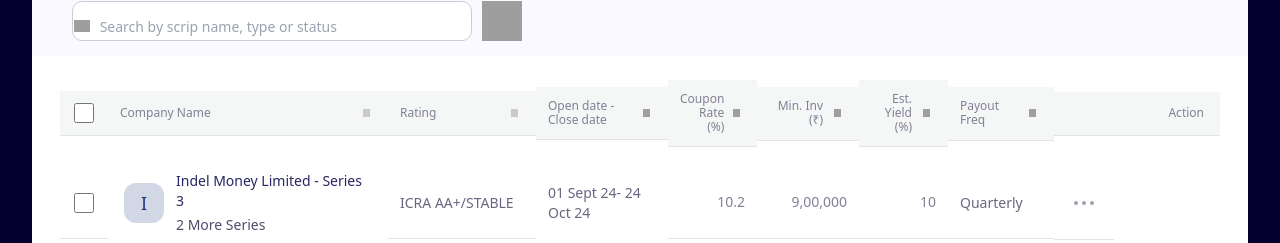
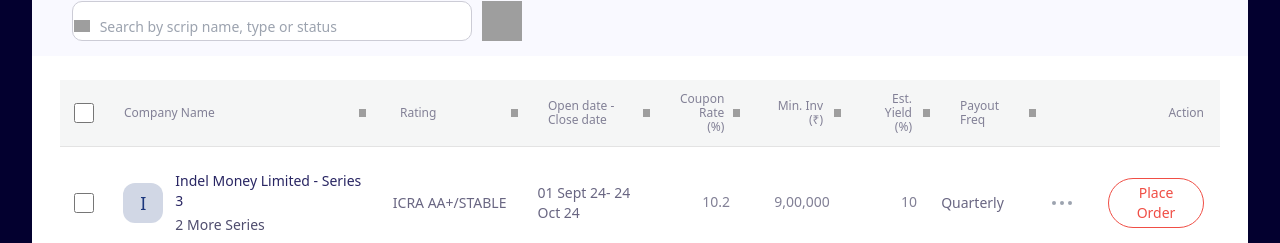
Before and after one commit to kash2911/visual-replica-recreation-lab, a React (Vite) app: page / in a window 1280 px wide. Shown: the part 557-800 px from the top of the page. Built offline with nearby package versions, Linux system fonts and the light colour scheme; grey boxes are pictures that could not be loaded.

Commit message:
Fix: Improve alignment and layout
Adjusted the layout to ensure all lines are aligned correctly. Moved "Search Client / Partner" above the line and centered text within shape boxes. Ensured overall alignment consistency.

```diff
--- a/src/components/primary-markets/ProductRow.tsx
+++ b/src/components/primary-markets/ProductRow.tsx
@@ -42,11 +42,9 @@ export function ProductRow({
   };
 
   return (
-    <div className="flex w-full items-center flex-wrap max-md:max-w-full">
+    <div className="flex w-full items-stretch border-b border-[rgba(227,227,227,1)]">
       {/* Checkbox Column */}
-      <div className="self-stretch w-12 my-auto max-md:hidden">
-        <div className="bg-white flex min-h-[72px] w-full flex-col justify-center border-[rgba(227,227,227,1)] border-b px-3 py-6">
-          <div className="flex justify-center items-center">
+      <div className="w-12 bg-white flex items-center justify-center px-3 py-6 max-md:hidden">
         <input
           type="checkbox"
           className="rounded bg-white border w-5 h-5 border-[rgba(209,209,247,1)] border-solid"
@@ -54,12 +52,9 @@ export function ProductRow({
           onChange={handleCheckboxChange}
         />
       </div>
-        </div>
-      </div>
 
       {/* Company Column */}
-      <div className="self-stretch min-w-60 w-[280px] my-auto">
-        <div className="bg-white flex min-h-[72px] w-full items-center border-[rgba(227,227,227,1)] border-b px-4 py-6">
+      <div className="min-w-60 w-[280px] bg-white flex items-center px-4 py-6">
         <div className={`min-h-10 text-lg font-medium whitespace-nowrap w-10 h-10 flex items-center justify-center rounded-xl ${company.iconBg} ${company.iconColor}`}>
           {company.icon}
         </div>
@@ -72,65 +67,51 @@ export function ProductRow({
           </div>
         </div>
       </div>
-      </div>
 
       {/* Rating Column */}
-      <div className="self-stretch w-[148px] my-auto">
-        <div className="bg-white min-h-[72px] w-full flex items-center border-[rgba(227,227,227,1)] border-b px-3 py-6">
+      <div className="w-[148px] bg-white flex items-center px-3 py-6">
         <div className="text-[#696682] text-sm font-normal leading-[1.4] w-full">
           {rating}
         </div>
       </div>
-      </div>
 
       {/* Dates Column */}
-      <div className="self-stretch w-[132px] my-auto">
-        <div className="bg-white min-h-[72px] w-full flex items-center border-[rgba(227,227,227,1)] border-b px-3 py-6">
+      <div className="w-[132px] bg-white flex items-center px-3 py-6">
         <div className="text-[#696682] text-sm font-normal leading-[1.4] w-full">
           {dates}
         </div>
       </div>
-      </div>
 
       {/* Coupon Rate Column */}
-      <div className="self-stretch w-[89px] my-auto">
-        <div className="bg-white min-h-[72px] w-full flex items-center justify-end border-[rgba(227,227,227,1)] border-b px-3 py-6">
+      <div className="w-[89px] bg-white flex items-center justify-end px-3 py-6">
         <div className="text-[#828096] text-sm font-normal text-right leading-[1.2]">
           {couponRate}
         </div>
       </div>
-      </div>
 
       {/* Min Investment Column */}
-      <div className="self-stretch w-[102px] my-auto">
-        <div className="bg-white min-h-[72px] w-full flex items-center justify-end border-[rgba(227,227,227,1)] border-b px-3 py-6">
+      <div className="w-[102px] bg-white flex items-center justify-end px-3 py-6">
         <div className="text-[#828096] text-sm font-medium text-right leading-[1.2]">
           {minInvestment}
         </div>
       </div>
-      </div>
 
       {/* Estimated Yield Column */}
-      <div className="self-stretch w-[89px] my-auto">
-        <div className="bg-white min-h-[72px] w-full flex items-center justify-end border-[rgba(227,227,227,1)] border-b px-3 py-6">
+      <div className="w-[89px] bg-white flex items-center justify-end px-3 py-6">
         <div className="text-[#828096] text-sm font-normal text-right leading-[1.2]">
           {estimatedYield}
         </div>
       </div>
-      </div>
 
       {/* Payout Frequency Column */}
-      <div className="self-stretch w-[106px] my-auto">
-        <div className="bg-white min-h-[72px] w-full flex items-center border-[rgba(227,227,227,1)] border-b px-3 py-6">
+      <div className="w-[106px] bg-white flex items-center px-3 py-6">
         <div className="text-[#696682] text-sm font-normal leading-[1.4] w-full">
           {payoutFrequency}
         </div>
       </div>
-      </div>
 
-      {/* More Actions Column - positioned before Place Order */}
-      <div className="self-stretch w-[60px] my-auto">
-        <div className="bg-white flex min-h-[72px] w-full items-center justify-center border-[rgba(227,227,227,1)] border-b px-3 py-6">
+      {/* More Actions Column */}
+      <div className="w-[60px] bg-white flex items-center justify-center px-3 py-6">
         <button
           className="w-6 h-6 flex items-center justify-center cursor-pointer"
           onClick={onMoreActions}
@@ -140,19 +121,16 @@ export function ProductRow({
           <div className="w-1 h-1 bg-gray-400 rounded-full mx-0.5"></div>
         </button>
       </div>
-      </div>
 
-      {/* Action Column - Place Order moved to the right */}
-      <div className="self-stretch text-sm text-[#F04E45] font-medium leading-[1.4] flex-1 ml-auto my-auto">
-        <div className="bg-white flex min-h-[72px] w-full items-center justify-end border-[rgba(227,227,227,1)] border-b px-4 py-6">
+      {/* Action Column - Place Order */}
+      <div className="flex-1 bg-white flex items-center justify-end px-4 py-6">
         <button
-            className="min-w-24 border min-h-8 px-4 py-1 rounded-full border-solid border-[#F04E45] cursor-pointer"
+          className="min-w-24 border min-h-8 px-4 py-1 rounded-full border-solid border-[#F04E45] text-[#F04E45] text-sm font-medium cursor-pointer"
           onClick={onPlaceOrder}
         >
           Place Order
         </button>
       </div>
     </div>
-    </div>
   );
 }
--- a/src/components/primary-markets/ProductTable.tsx
+++ b/src/components/primary-markets/ProductTable.tsx
@@ -98,10 +98,10 @@ export function ProductTable({ products, onPlaceOrder }: ProductTableProps) {
   return (
     <div className="w-full mt-6 px-7 max-md:max-w-full max-md:px-5">
       <div className="w-full max-md:max-w-full">
-        <div className="flex w-full items-center flex-wrap max-md:max-w-full">
+        {/* Table Header */}
+        <div className="flex w-full items-stretch border-b border-[rgba(227,227,227,1)]">
           {/* Checkbox Header */}
-          <div className="self-stretch w-12 my-auto max-md:hidden">
-            <div className="bg-[rgba(245,246,246,1)] min-h-11 w-full flex items-center justify-center border-[rgba(227,227,227,1)] border-b px-3 py-3">
+          <div className="w-12 bg-[rgba(245,246,246,1)] flex items-center justify-center px-3 py-3 max-md:hidden">
             <input
               type="checkbox"
               className="rounded bg-white border w-5 h-5 border-[rgba(209,209,247,1)] border-solid"
@@ -115,31 +115,53 @@ export function ProductTable({ products, onPlaceOrder }: ProductTableProps) {
               }}
             />
           </div>
-          </div>
 
           {/* Company Name Header */}
-          <div className="self-stretch min-w-60 w-[280px] my-auto">
-            <TableHeader
-              label="Company Name"
-              onSort={() => handleSort('companyName')}
-              isSorted={sortField === 'companyName'}
-              sortDirection={sortDirection}
+          <div className="min-w-60 w-[280px] bg-[rgba(245,246,246,1)] flex items-center px-4 py-3">
+            <div className="text-[#828096] text-xs font-medium leading-[1.2] flex-1">
+              Company Name
+            </div>
+            <div
+              className="flex flex-col items-center justify-center w-5 h-5 cursor-pointer ml-1"
+              onClick={() => handleSort('companyName')}
+            >
+              <img
+                src="https://cdn.builder.io/api/v1/image/assets/TEMP/541301c42c0492776851e44b59e5cc8c450f203f?placeholderIfAbsent=true"
+                className="w-[7px] h-1"
+                alt="Sort ascending"
               />
+              <img
+                src="https://cdn.builder.io/api/v1/image/assets/TEMP/ce4e5f8280376f6846e8ba5a8f8eb3cfd512d0df?placeholderIfAbsent=true"
+                className="w-[7px] h-1"
+                alt="Sort descending"
+              />
+            </div>
           </div>
 
           {/* Rating Header */}
-          <div className="self-stretch w-[148px] my-auto">
-            <TableHeader
-              label="Rating"
-              onSort={() => handleSort('rating')}
-              isSorted={sortField === 'rating'}
-              sortDirection={sortDirection}
+          <div className="w-[148px] bg-[rgba(245,246,246,1)] flex items-center px-3 py-3">
+            <div className="text-[#828096] text-xs font-medium leading-[1.2] flex-1">
+              Rating
+            </div>
+            <div
+              className="flex flex-col items-center justify-center w-5 h-5 cursor-pointer ml-1"
+              onClick={() => handleSort('rating')}
+            >
+              <img
+                src="https://cdn.builder.io/api/v1/image/assets/TEMP/541301c42c0492776851e44b59e5cc8c450f203f?placeholderIfAbsent=true"
+                className="w-[7px] h-1"
+                alt="Sort ascending"
               />
+              <img
+                src="https://cdn.builder.io/api/v1/image/assets/TEMP/ce4e5f8280376f6846e8ba5a8f8eb3cfd512d0df?placeholderIfAbsent=true"
+                className="w-[7px] h-1"
+                alt="Sort descending"
+              />
+            </div>
           </div>
 
           {/* Dates Header */}
-          <div className="self-stretch w-[132px] my-auto">
-            <div className="bg-[rgba(245,246,246,1)] flex min-h-11 w-full items-center border-[rgba(227,227,227,1)] border-b px-3 py-3">
+          <div className="w-[132px] bg-[rgba(245,246,246,1)] flex items-center px-3 py-3">
             <div className="text-[#828096] text-xs font-medium leading-[14px] flex-1">
               Open date - <br />
               Close date
@@ -160,11 +182,9 @@ export function ProductTable({ products, onPlaceOrder }: ProductTableProps) {
               />
             </div>
           </div>
-          </div>
 
           {/* Coupon Rate Header */}
-          <div className="self-stretch w-[89px] my-auto">
-            <div className="bg-[rgba(245,246,246,1)] flex min-h-11 w-full items-center justify-end border-[rgba(227,227,227,1)] border-b px-3 py-3">
+          <div className="w-[89px] bg-[rgba(245,246,246,1)] flex items-center justify-end px-3 py-3">
             <div className="text-[#828096] text-right text-xs font-medium leading-[14px] flex-1">
               Coupon <br />
               Rate (%)
@@ -185,11 +205,9 @@ export function ProductTable({ products, onPlaceOrder }: ProductTableProps) {
               />
             </div>
           </div>
-          </div>
 
           {/* Min Investment Header */}
-          <div className="self-stretch w-[102px] my-auto">
-            <div className="bg-[rgba(245,246,246,1)] flex min-h-11 w-full items-center justify-end border-[rgba(227,227,227,1)] border-b px-3 py-3">
+          <div className="w-[102px] bg-[rgba(245,246,246,1)] flex items-center justify-end px-3 py-3">
             <div className="text-[#828096] text-right text-xs font-medium leading-[1.2] flex-1">
               Min. Inv (₹)
             </div>
@@ -209,11 +227,9 @@ export function ProductTable({ products, onPlaceOrder }: ProductTableProps) {
               />
             </div>
           </div>
-          </div>
 
           {/* Estimated Yield Header */}
-          <div className="self-stretch w-[89px] my-auto">
-            <div className="bg-[rgba(245,246,246,1)] flex min-h-11 w-full items-center justify-end border-[rgba(227,227,227,1)] border-b px-3 py-3">
+          <div className="w-[89px] bg-[rgba(245,246,246,1)] flex items-center justify-end px-3 py-3">
             <div className="text-[#828096] text-right text-xs font-medium leading-[14px] flex-1">
               Est. <br />
               Yield (%)
@@ -234,11 +250,9 @@ export function ProductTable({ products, onPlaceOrder }: ProductTableProps) {
               />
             </div>
           </div>
-          </div>
 
           {/* Payout Frequency Header */}
-          <div className="self-stretch w-[106px] my-auto">
-            <div className="bg-[rgba(245,246,246,1)] flex min-h-11 w-full items-center border-[rgba(227,227,227,1)] border-b px-3 py-3">
+          <div className="w-[106px] bg-[rgba(245,246,246,1)] flex items-center px-3 py-3">
             <div className="text-[#828096] text-xs font-medium leading-[1.2] flex-1">
               Payout Freq
             </div>
@@ -258,21 +272,16 @@ export function ProductTable({ products, onPlaceOrder }: ProductTableProps) {
               />
             </div>
           </div>
+
+          {/* More Actions Header */}
+          <div className="w-[60px] bg-[rgba(245,246,246,1)] flex items-center justify-center px-3 py-3">
+            {/* Empty header for more actions */}
           </div>
 
-          {/* More Actions Header - positioned before Action */}
-          <div className="self-stretch w-[60px] my-auto">
-            <div className="bg-[rgba(245,246,246,1)] flex min-h-11 w-full items-center justify-center border-[rgba(227,227,227,1)] border-b px-3 py-3">
-              {/* Empty header for more actions */}
-            </div>
-          </div>
-
-          {/* Action Header - moved to the right */}
-          <div className="self-stretch text-sm text-[#F04E45] font-medium leading-[1.4] flex-1 my-auto">
-            <div className="bg-[rgba(245,246,246,1)] flex min-h-11 w-full items-center justify-end border-[rgba(227,227,227,1)] border-b px-4 py-3">
+          {/* Action Header */}
+          <div className="flex-1 bg-[rgba(245,246,246,1)] flex items-center justify-end px-4 py-3">
             <div className="text-[#828096] text-xs font-medium leading-[1.2]">
               Action
-              </div>
             </div>
           </div>
         </div>
```
Lines whose indentation alone changed are shown as unchanged.
